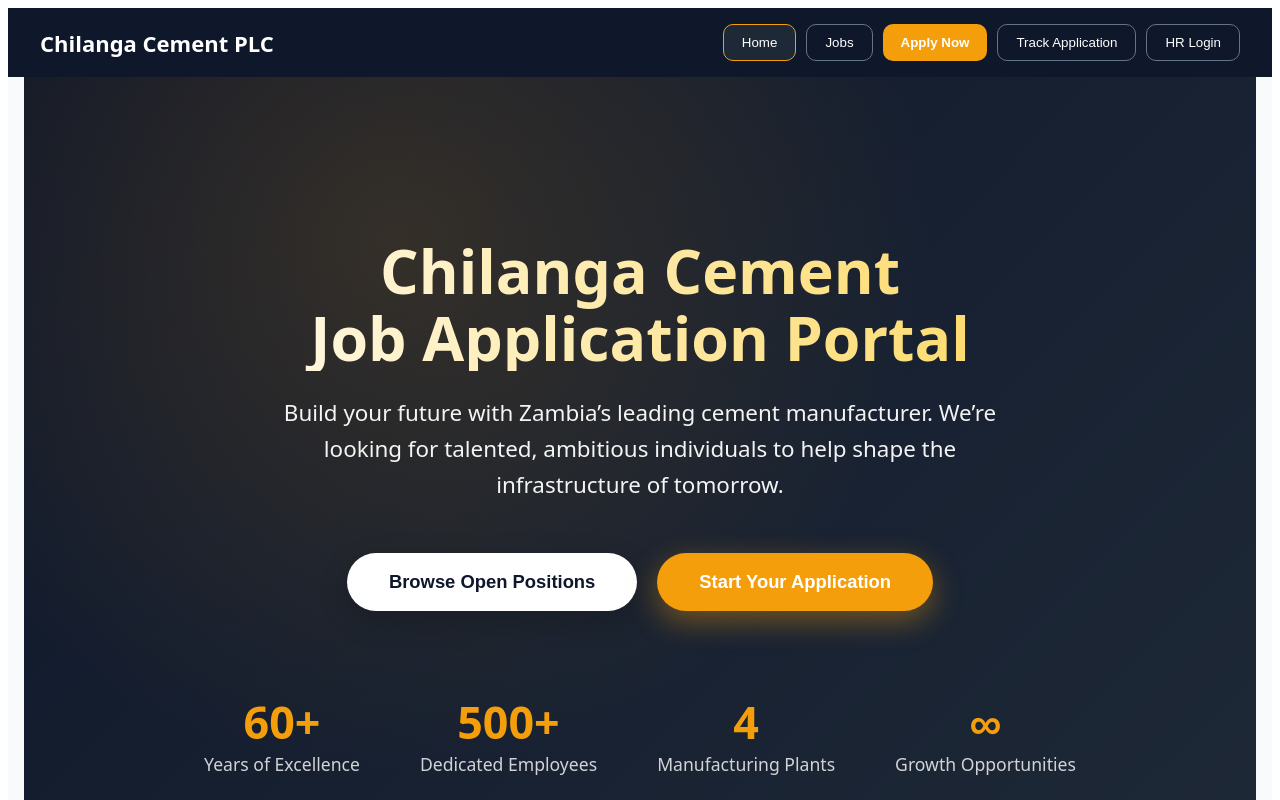
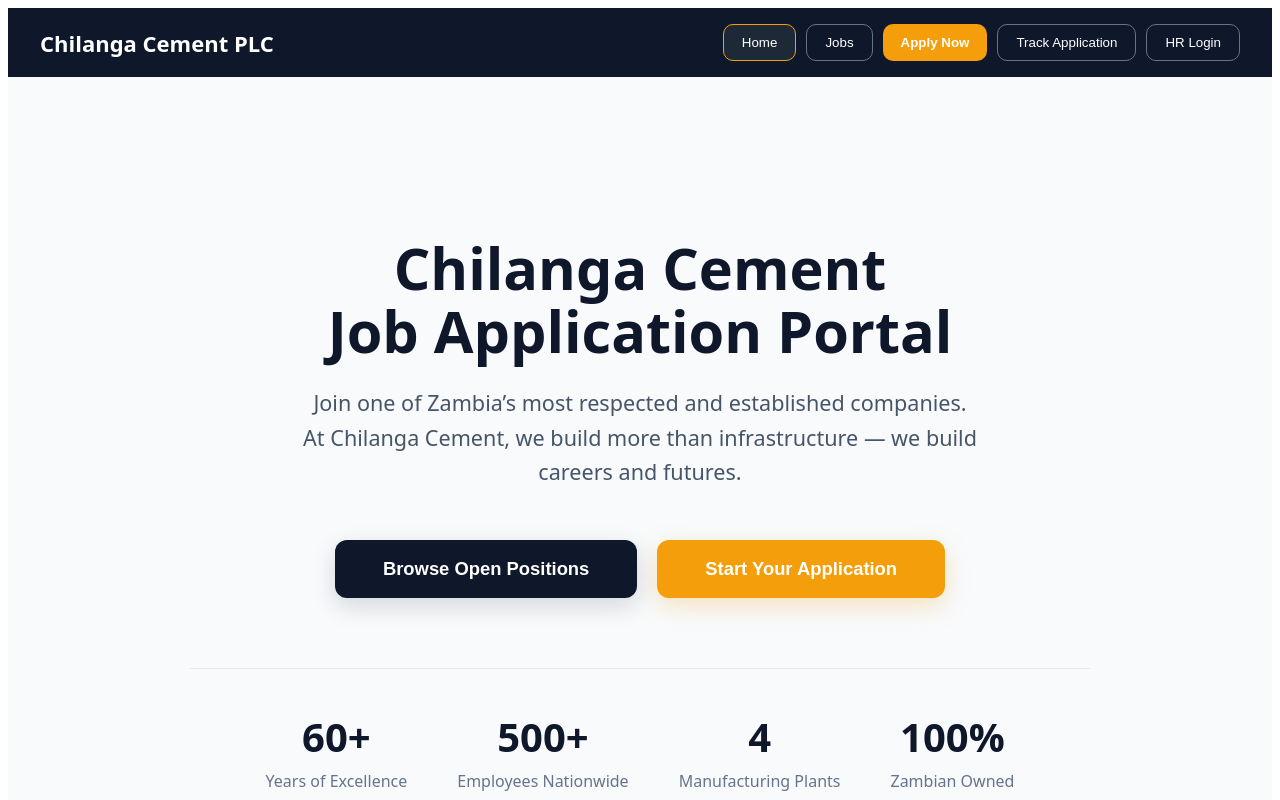
Before and after one commit to habari1996/chilanga-careers, a React (Vite) app: page / in a window 1280 px wide. Shown: the top 800 px of the page. Built offline with nearby package versions, Linux system fonts and the light colour scheme; no server answers; the database is empty.

Commit message:
Update App.jsx

```diff
--- a/src/App.jsx
+++ b/src/App.jsx
@@ -88,67 +88,59 @@
 
       <main style={{ maxWidth: "1200px", margin: "0 auto", padding: "20px 16px" }}>
         {tab === "home" && (
-          <div style={{
-            textAlign: "center",
-            padding: "120px 20px 100px",
-            background: "linear-gradient(135deg, #0f172a 0%, #1e2937 100%)",
-            color: "white",
-            position: "relative",
-            overflow: "hidden",
-            margin: "-20px -16px 40px -16px"   // Full width hero
-          }}>
-            {/* Background accent */}
-            <div style={{
-              position: "absolute",
-              top: 0,
-              left: 0,
-              right: 0,
-              bottom: 0,
-              background: "radial-gradient(circle at 30% 20%, rgba(245, 158, 11, 0.15) 0%, transparent 50%)",
-              zIndex: 1
-            }} />
-
-            <div style={{ position: "relative", zIndex: 2, maxWidth: "1100px", margin: "0 auto" }}>
+          <div style={{ textAlign: "center", padding: "100px 20px 80px" }}>
+            <div style={{ maxWidth: "900px", margin: "0 auto" }}>
               <h1 style={{
-                fontSize: "3.8rem",
-                fontWeight: 800,
+                fontSize: "3.6rem",
+                fontWeight: 700,
                 marginBottom: 24,
-                lineHeight: 1.1,
-                background: "linear-gradient(90deg, #ffffff, #fcd34d)",
-                WebkitBackgroundClip: "text",
-                WebkitTextFillColor: "transparent"
+                color: "#0f172a",
+                lineHeight: 1.1
               }}>
-                Chilanga Cement<br />Job Application Portal
+                Chilanga Cement<br />
+                Job Application Portal
               </h1>
 
               <p style={{
-                fontSize: "1.4rem",
-                maxWidth: "720px",
+                fontSize: "1.35rem",
+                color: "#475569",
+                maxWidth: "680px",
                 margin: "0 auto 50px",
-                opacity: 0.95,
                 lineHeight: 1.6
               }}>
-                Build your future with Zambia’s leading cement manufacturer.
-                We’re looking for talented, ambitious individuals to help shape the infrastructure of tomorrow.
+                Join one of Zambia’s most respected and established companies.
+                At Chilanga Cement, we build more than infrastructure — we build careers and futures.
               </p>
 
-              <div style={{ display: "flex", justifyContent: "center", gap: "20px", flexWrap: "wrap", marginBottom: 80 }}>
+              <div style={{
+                display: "flex",
+                justifyContent: "center",
+                gap: "20px",
+                flexWrap: "wrap",
+                marginBottom: "70px"
+              }}>
                 <button
                   onClick={() => handleSetTab("jobs")}
                   style={{
-                    padding: "18px 42px",
+                    padding: "18px 48px",
                     fontSize: "1.15rem",
                     fontWeight: 600,
-                    background: "white",
-                    color: "#0f172a",
+                    background: "#0f172a",
+                    color: "white",
                     border: "none",
-                    borderRadius: 9999,
+                    borderRadius: 12,
                     cursor: "pointer",
                     transition: "all 0.3s ease",
-                    boxShadow: "0 10px 30px rgba(0,0,0,0.2)"
+                    boxShadow: "0 8px 25px rgba(15, 23, 42, 0.15)"
                   }}
-                  onMouseOver={(e) => e.target.style.transform = "translateY(-4px)"}
-                  onMouseOut={(e) => e.target.style.transform = "translateY(0)"}
+                  onMouseOver={(e) => {
+                    e.target.style.transform = "translateY(-3px)";
+                    e.target.style.boxShadow = "0 12px 30px rgba(15, 23, 42, 0.25)";
+                  }}
+                  onMouseOut={(e) => {
+                    e.target.style.transform = "translateY(0)";
+                    e.target.style.boxShadow = "0 8px 25px rgba(15, 23, 42, 0.15)";
+                  }}
                 >
                   Browse Open Positions
                 </button>
@@ -156,46 +148,55 @@
                 <button
                   onClick={() => handleSetTab("apply")}
                   style={{
-                    padding: "18px 42px",
+                    padding: "18px 48px",
                     fontSize: "1.15rem",
                     fontWeight: 600,
                     background: "#f59e0b",
                     color: "white",
                     border: "none",
-                    borderRadius: 9999,
+                    borderRadius: 12,
                     cursor: "pointer",
                     transition: "all 0.3s ease",
-                    boxShadow: "0 10px 30px rgba(245, 158, 11, 0.4)"
+                    boxShadow: "0 8px 25px rgba(245, 158, 11, 0.25)"
                   }}
-                  onMouseOver={(e) => e.target.style.transform = "translateY(-4px)"}
-                  onMouseOut={(e) => e.target.style.transform = "translateY(0)"}
+                  onMouseOver={(e) => {
+                    e.target.style.transform = "translateY(-3px)";
+                    e.target.style.boxShadow = "0 12px 30px rgba(245, 158, 11, 0.35)";
+                  }}
+                  onMouseOut={(e) => {
+                    e.target.style.transform = "translateY(0)";
+                    e.target.style.boxShadow = "0 8px 25px rgba(245, 158, 11, 0.25)";
+                  }}
                 >
                   Start Your Application
                 </button>
               </div>
 
-              {/* Stats */}
+              {/* Professional Stats Bar */}
               <div style={{
                 display: "flex",
                 justifyContent: "center",
-                gap: "60px",
-                flexWrap: "wrap"
+                gap: "50px",
+                flexWrap: "wrap",
+                padding: "40px 0",
+                borderTop: "1px solid #e2e8f0",
+                borderBottom: "1px solid #e2e8f0"
               }}>
                 <div style={{ textAlign: "center" }}>
-                  <div style={{ fontSize: "2.8rem", fontWeight: 700, color: "#f59e0b" }}>60+</div>
-                  <div style={{ fontSize: "1.1rem", opacity: 0.8 }}>Years of Excellence</div>
+                  <div style={{ fontSize: "2.5rem", fontWeight: 700, color: "#0f172a" }}>60+</div>
+                  <div style={{ color: "#64748b", marginTop: 6 }}>Years of Excellence</div>
                 </div>
                 <div style={{ textAlign: "center" }}>
-                  <div style={{ fontSize: "2.8rem", fontWeight: 700, color: "#f59e0b" }}>500+</div>
-                  <div style={{ fontSize: "1.1rem", opacity: 0.8 }}>Dedicated Employees</div>
+                  <div style={{ fontSize: "2.5rem", fontWeight: 700, color: "#0f172a" }}>500+</div>
+                  <div style={{ color: "#64748b", marginTop: 6 }}>Employees Nationwide</div>
                 </div>
                 <div style={{ textAlign: "center" }}>
-                  <div style={{ fontSize: "2.8rem", fontWeight: 700, color: "#f59e0b" }}>4</div>
-                  <div style={{ fontSize: "1.1rem", opacity: 0.8 }}>Manufacturing Plants</div>
+                  <div style={{ fontSize: "2.5rem", fontWeight: 700, color: "#0f172a" }}>4</div>
+                  <div style={{ color: "#64748b", marginTop: 6 }}>Manufacturing Plants</div>
                 </div>
                 <div style={{ textAlign: "center" }}>
-                  <div style={{ fontSize: "2.8rem", fontWeight: 700, color: "#f59e0b" }}>∞</div>
-                  <div style={{ fontSize: "1.1rem", opacity: 0.8 }}>Growth Opportunities</div>
+                  <div style={{ fontSize: "2.5rem", fontWeight: 700, color: "#0f172a" }}>100%</div>
+                  <div style={{ color: "#64748b", marginTop: 6 }}>Zambian Owned</div>
                 </div>
               </div>
             </div>
```
